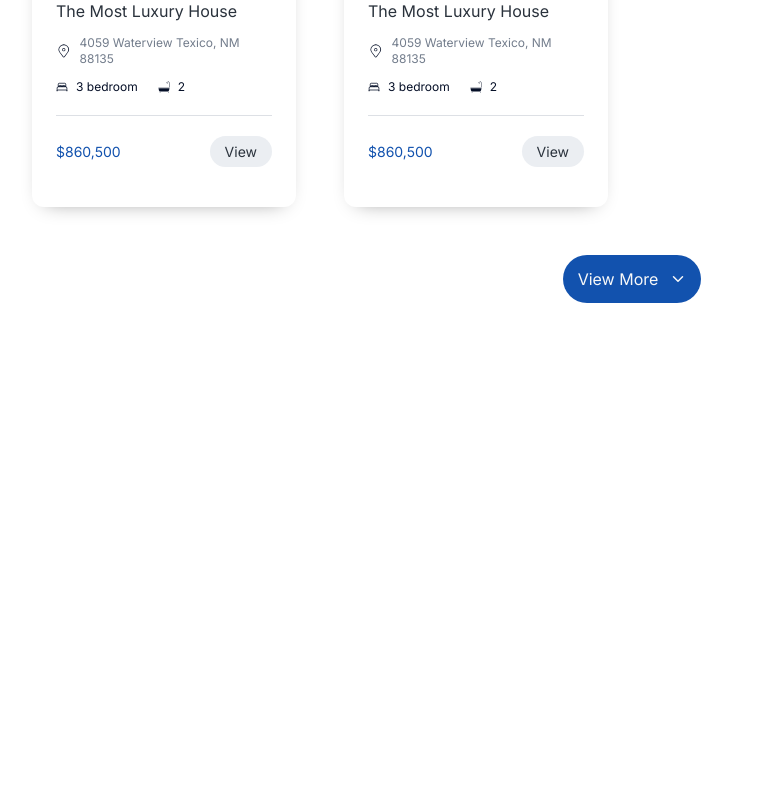
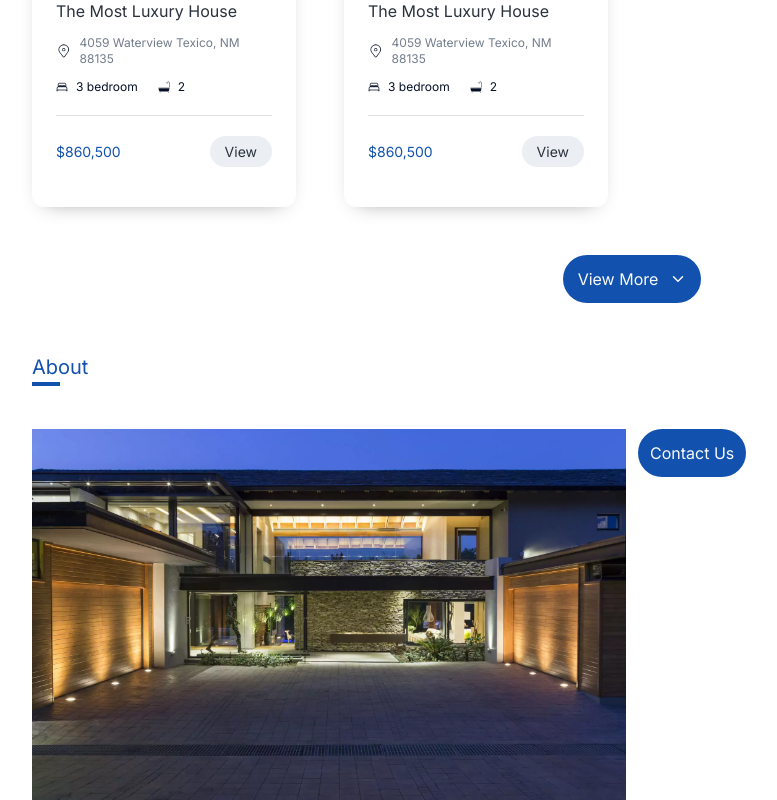
Before and after one commit to DaramolaD/tranquil_haven_client, a Next.js app: page / in a window 1280 px wide. Shown: the part 1908-2708 px from the top of the page, without its empty margins (8-785 px from the left). Before the commit the page ends 2211 px from the top, so only its background shows below. Built offline with nearby package versions, Linux system fonts and the light colour scheme.

Commit message:
style_update_2

```diff
--- a/src/app/page.tsx
+++ b/src/app/page.tsx
@@ -1,6 +1,7 @@
 import Property_list from '@/components/property_list/property_list'
 import Hero from '@/components/hero/hero'
 import Nav from '@/components/nav/nav'
+import About from '@/components/about/about'
 import Image from 'next/image'
 
 export default function Home() {
@@ -12,6 +13,7 @@ export default function Home() {
       <main className="flex min-h-screen flex-col items-center justify-center w-full">
         <Hero />
         <Property_list />
+        <About />
       </main>
       <footer></footer>
     </>
--- a/src/components/about/about.jsx
+++ /dev/null
@@ -1,12 +0,0 @@
-import React from 'react'
-import Heading from '../ui/heading/heading'
-
-function About() {
-  return (
-    <div>
-        <Heading text="About" />
-    </div>
-  )
-}
-
-export default About
--- /dev/null
+++ b/src/components/about/about.tsx
@@ -0,0 +1,23 @@
+import React from 'react'
+import Image from 'next/image'
+import Heading from '../ui/heading/heading'
+import { hero_2 } from "../../assets/index"
+import Button from '../ui/button/button'
+
+function About() {
+  return (
+    <div className='w-full px-5 md:px-10 pt-[50px] grid max-w-screen-2xl'>
+        <Heading text="About" />
+        <div className="about_cont grid grid-cols-2 gap-3 justify-between">
+            <Image src={hero_2} alt='company_about_img'/>
+            <div className='about_content'>
+              <h3></h3>
+              <p></p>
+              <Button text="Contact Us"/>
+            </div>
+        </div>
+    </div>
+  )
+}
+
+export default About
```
